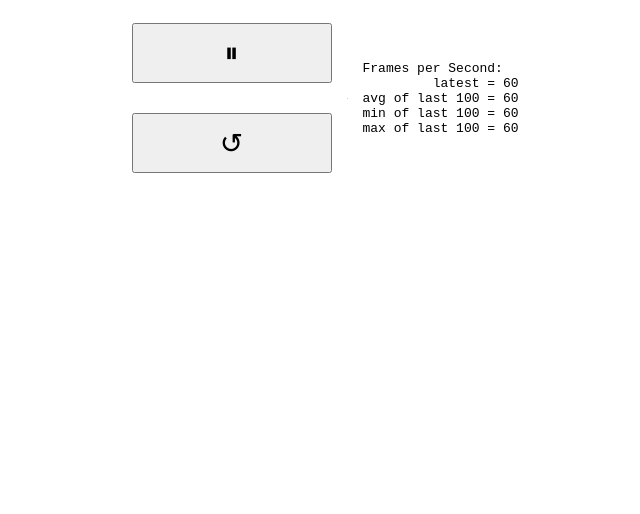
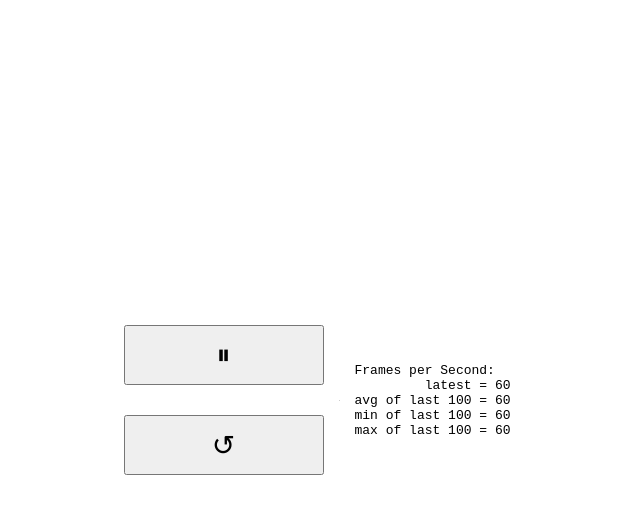
Before and after one commit to Simon536/wasm-rust-GoL, a website built with webpack: page www/index.html in a window 1280 px wide. Shown: the whole page, without its empty margins (301-941 px from the left). Built offline with nearby package versions, Linux system fonts and the light colour scheme; what wasm-game-of-life would draw is missing.

Commit message:
Formatting adjustments

```diff
--- a/www/index.html
+++ b/www/index.html
@@ -9,7 +9,8 @@
       }
       body {
         width: 100%;
-        min-height: 100%;
+        min-height: 100vh;
+        margin: 0;
         display: flex;
         flex-direction: column;
         align-items: center;
@@ -41,6 +42,11 @@
           width: 200px;
         }
 
+        canvas {
+          margin-top: 10px;
+          margin-bottom: 10px;
+        }
+
         #control-panel {
           width: auto;
         }
```
